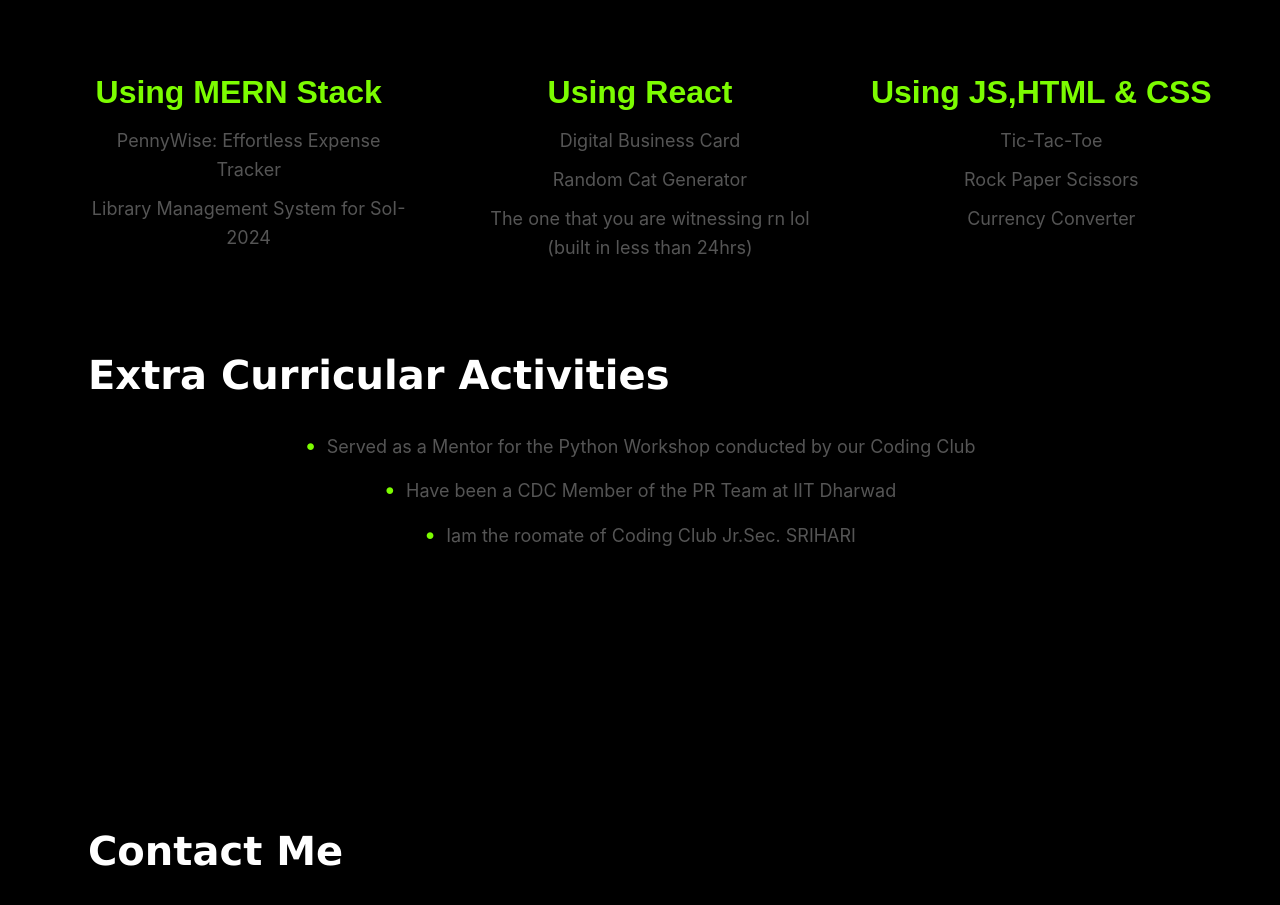
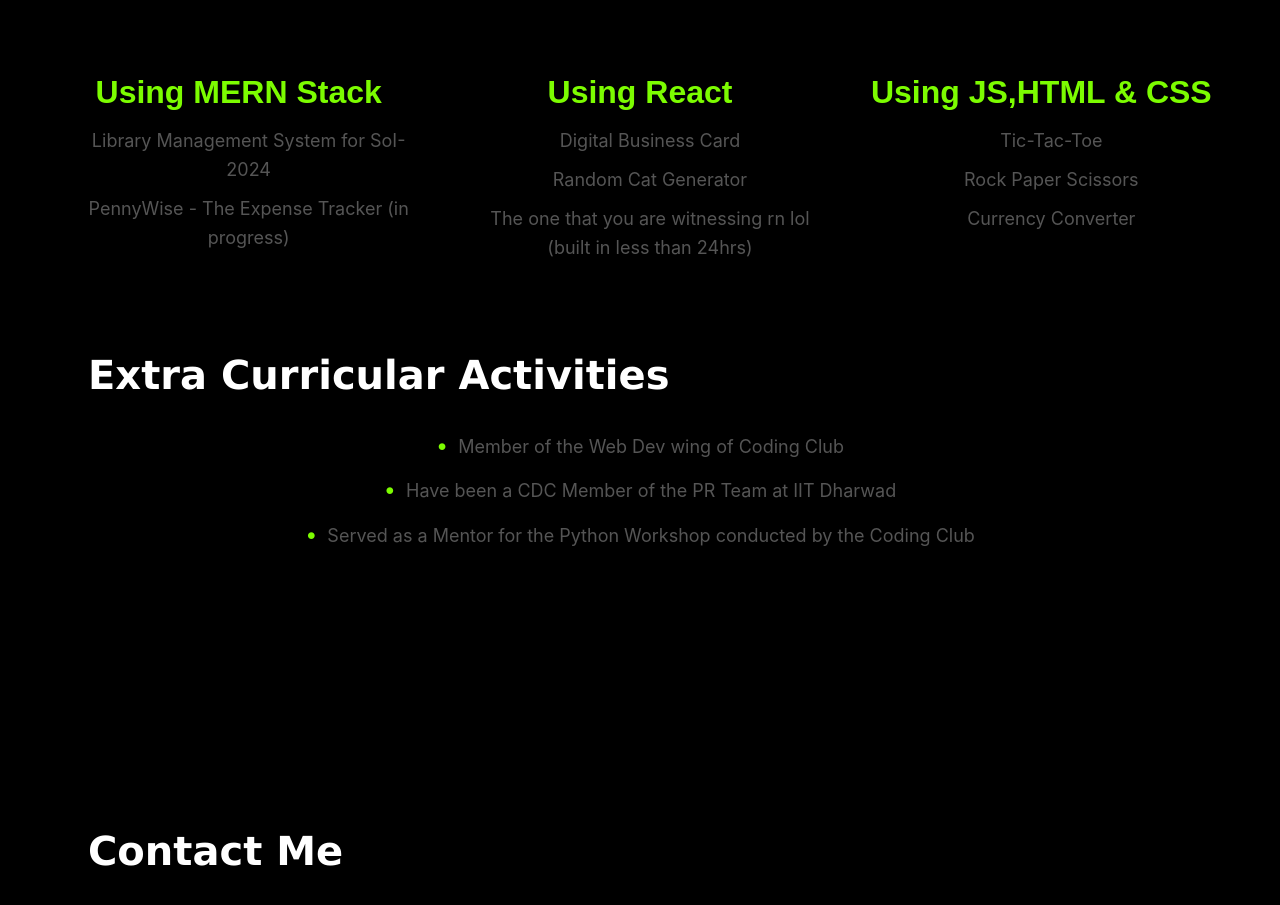
Before and after one commit to sreehb-123/about-me, a React (Create React App) app: page /skills in a window 1280 px wide. Shown: the part 2120-3025 px from the top of the page. Built offline with nearby package versions, Linux system fonts and the light colour scheme.

Commit message:
edited it

```diff
--- a/src/components/skills.js
+++ b/src/components/skills.js
@@ -112,8 +112,8 @@ export default function Skills() {
                     <div className="project-coloumn">
                         <h2>Using MERN Stack</h2>
                         <ul>
-                            <li><a href="https://expense-tracker-frontend-khe0.onrender.com" target="_blank" rel="noopener noreferrer">PennyWise: Effortless Expense Tracker</a></li>
                             <li><a href="https://github.com/sreehb-123/9-11/tree/master" target="_blank" rel="noopener noreferrer">Library Management System for SoI-2024</a></li>
+                            <li>PennyWise - The Expense Tracker (in progress)</li>
                         </ul>
                     </div>
 
@@ -144,9 +144,9 @@ export default function Skills() {
                 <div className="activities">
                     <h1>Extra Curricular Activities</h1>
                         <ul>
-                            <li>Served as a Mentor for the Python Workshop conducted by our Coding Club</li>
+                            <li>Member of the Web Dev wing of Coding Club</li>
                             <li>Have been a CDC Member of the PR Team at IIT Dharwad</li>
-                            <li>Iam the roomate of Coding Club Jr.Sec. SRIHARI</li>
+                            <li>Served as a Mentor for the Python Workshop conducted by the Coding Club</li>
                         </ul>
                 </div>
 
```
